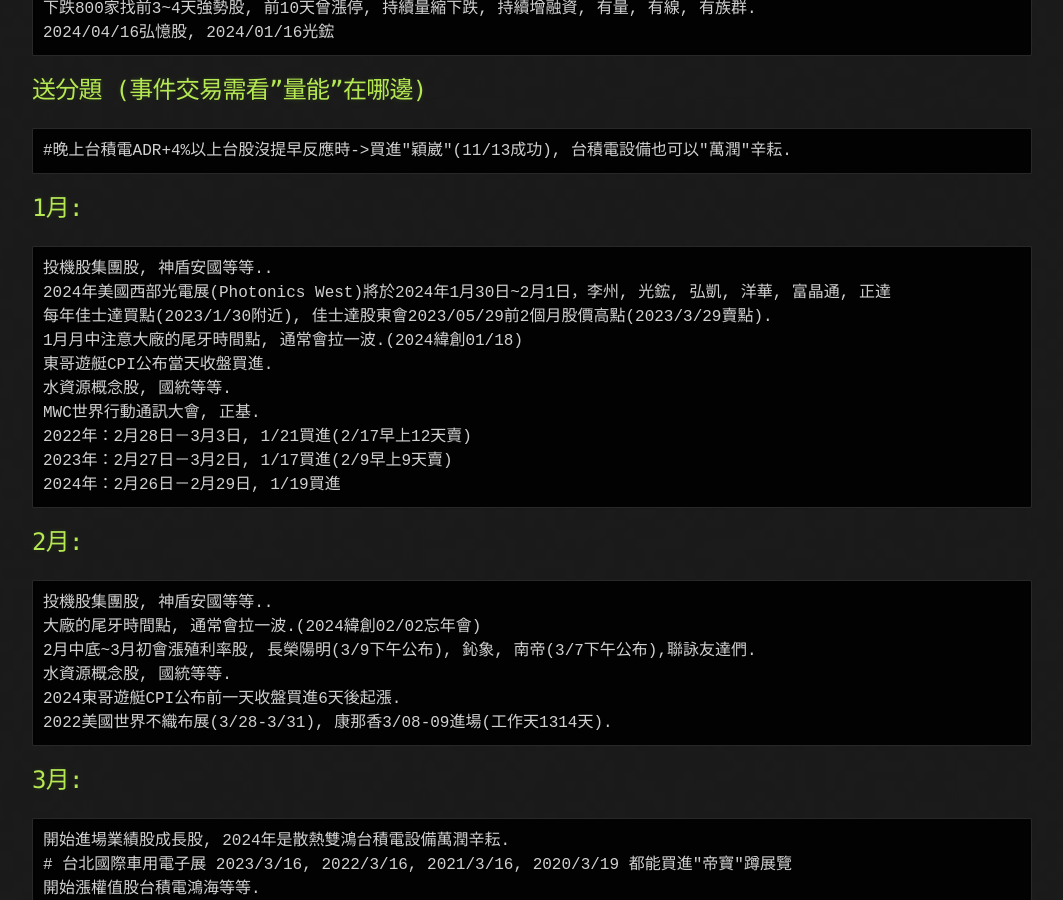
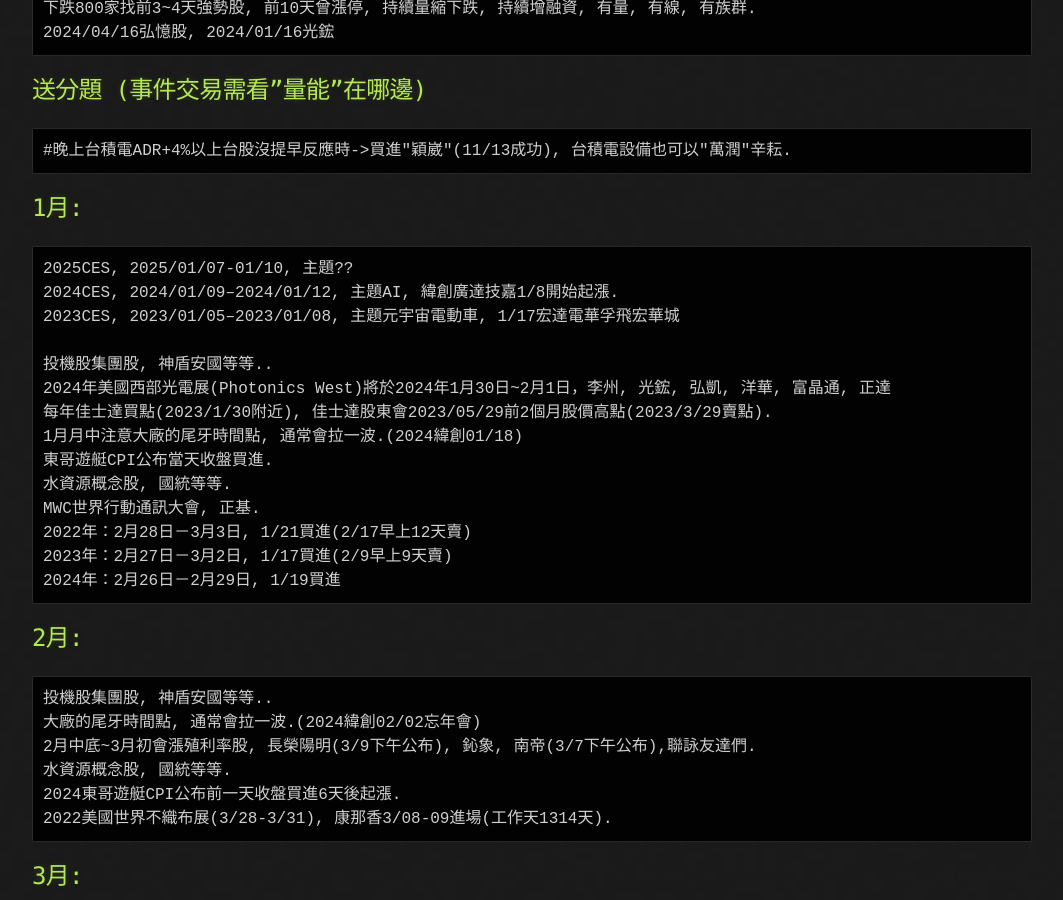
Before and after one commit to lepg5487/Stock_God, a Jekyll site: the page built from experience.md, in a window 1280 px wide and 900 px high, scrolled down 966 px. Shown: the whole window, without its empty margins (108-1171 px from the left). Built offline with Jekyll 4.4.1, drawn with Linux system fonts in a browser that asks for light colours; our own code applies the rules of GitHub Pages for plain Markdown files.

Commit message:
Update experience.md

````diff
--- a/experience.md
+++ b/experience.md
@@ -37,6 +37,10 @@
 ```
 ## 1月:
 ```
+2025CES, 2025/01/07-01/10, 主題??
+2024CES, 2024/01/09–2024/01/12, 主題AI, 緯創廣達技嘉1/8開始起漲.
+2023CES, 2023/01/05–2023/01/08, 主題元宇宙電動車, 1/17宏達電華孚飛宏華城
+
 投機股集團股, 神盾安國等等..
 2024年美國西部光電展(Photonics West)將於2024年1月30日~2月1日，李州, 光鋐, 弘凱, 洋華, 富晶通, 正達
 每年佳士達買點(2023/1/30附近), 佳士達股東會2023/05/29前2個月股價高點(2023/3/29賣點).
````
